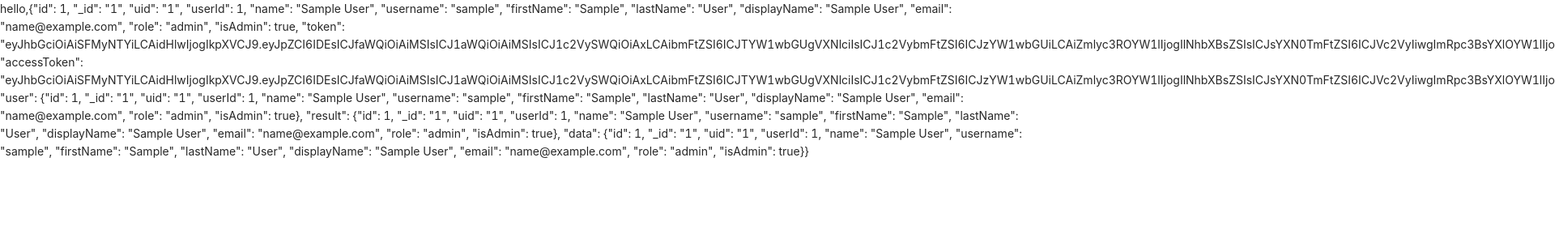
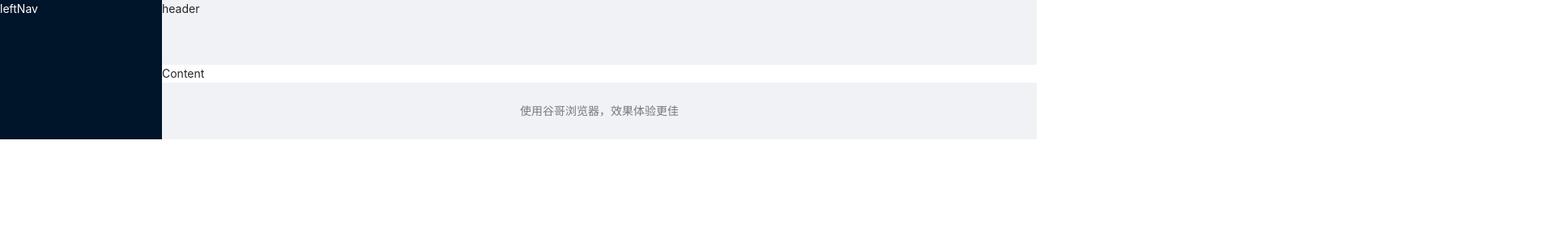
Before and after one commit to orangemap/react-toutiao, a React (Create React App) app: page / in a window 1280 px wide. Shown: the top 300 px of the page at 81% size, 1920 px wide, since content can reach past the window. Built offline with nearby package versions, Linux system fonts and the light colour scheme; sample sign-in values are in the browser's storage.

Commit message:
no message

```diff
--- /dev/null
+++ b/src/components/header/index.jsx
@@ -0,0 +1,13 @@
+import React, { Component } from 'react';
+import "./index.less"
+class index extends Component {
+    render() {
+        return (
+            <div className="header">
+                header
+            </div>
+        );
+    }
+}
+
+export default index;
--- /dev/null
+++ b/src/components/header/index.less
@@ -0,0 +1,3 @@
+.header{
+    height: 80px;
+}
--- /dev/null
+++ b/src/components/left-nav/index.jsx
@@ -0,0 +1,13 @@
+import React, { Component } from 'react';
+import "./index.less";
+class leftNav extends Component {
+    render() {
+        return (
+            <div className="left-nav">
+                leftNav
+            </div>
+        );
+    }
+}
+
+export default leftNav;
--- /dev/null
+++ b/src/components/left-nav/index.less
@@ -0,0 +1,3 @@
+.left-nav{
+  color:#fff;
+}
--- a/src/pages/admin/admin.jsx
+++ b/src/pages/admin/admin.jsx
@@ -1,18 +1,30 @@
-import React, { Component } from 'react';
-import {Redirect} from "react-router-dom";
-
+import React, { Component } from "react";
+import { Redirect } from "react-router-dom";
+import { Layout } from "antd";
+import LeftNav from "../../components/left-nav/index";
+import Header from "../../components/header/index";
+const { Footer, Sider, Content } = Layout;
 class admin extends Component {
-    render() {
-        const   user = localStorage.getItem("user")
-        if(!user){
-           return <Redirect to="/login"/>
-        }
-        return (
-            <div>
-                hello,{user}
-            </div>
-        );
+  render() {
+    const user = localStorage.getItem("user");
+    if (!user) {
+      return <Redirect to="/login" />;
     }
+    return (
+      <Layout style={{ height: "100%" }}>
+        <Sider>
+          <LeftNav></LeftNav>
+        </Sider>
+        <Layout>
+          <Header></Header>
+          <Content style={{ background: "white" }}>Content</Content>
+          <Footer style={{textAlign:"center",color:"rgba(0,0,0,0.5)"}}>
+            使用谷哥浏览器，效果体验更佳
+          </Footer>
+        </Layout>
+      </Layout>
+    );
+  }
 }
 
 export default admin;
```
Also changed, not shown: src/utils/memoryUtils.js (added, +7 -0 lines).
